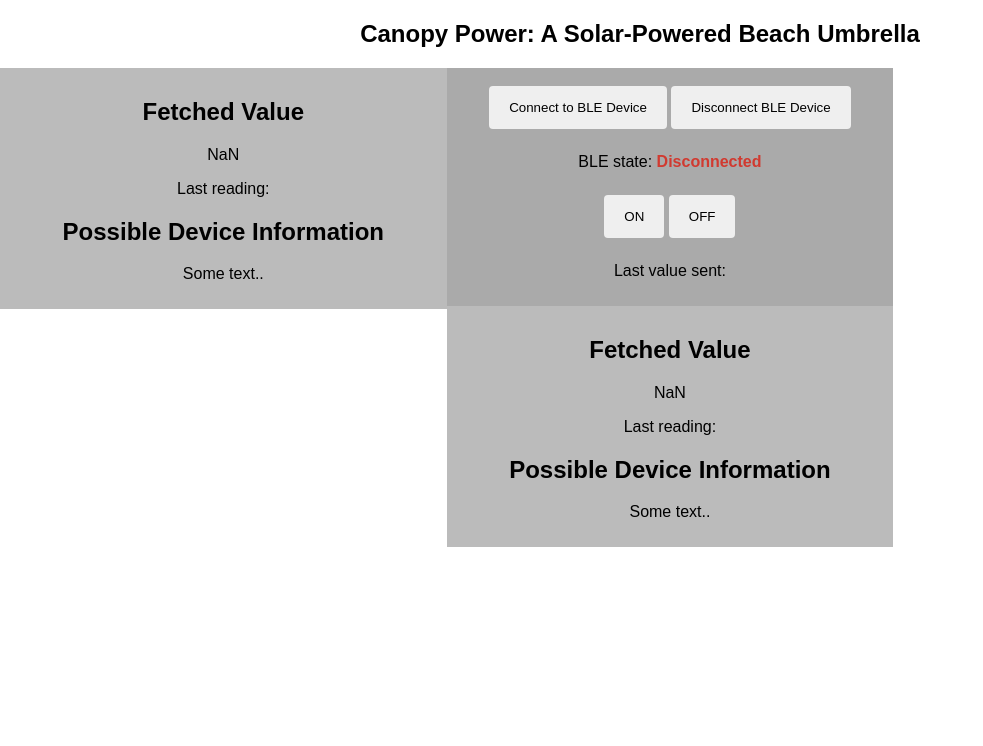
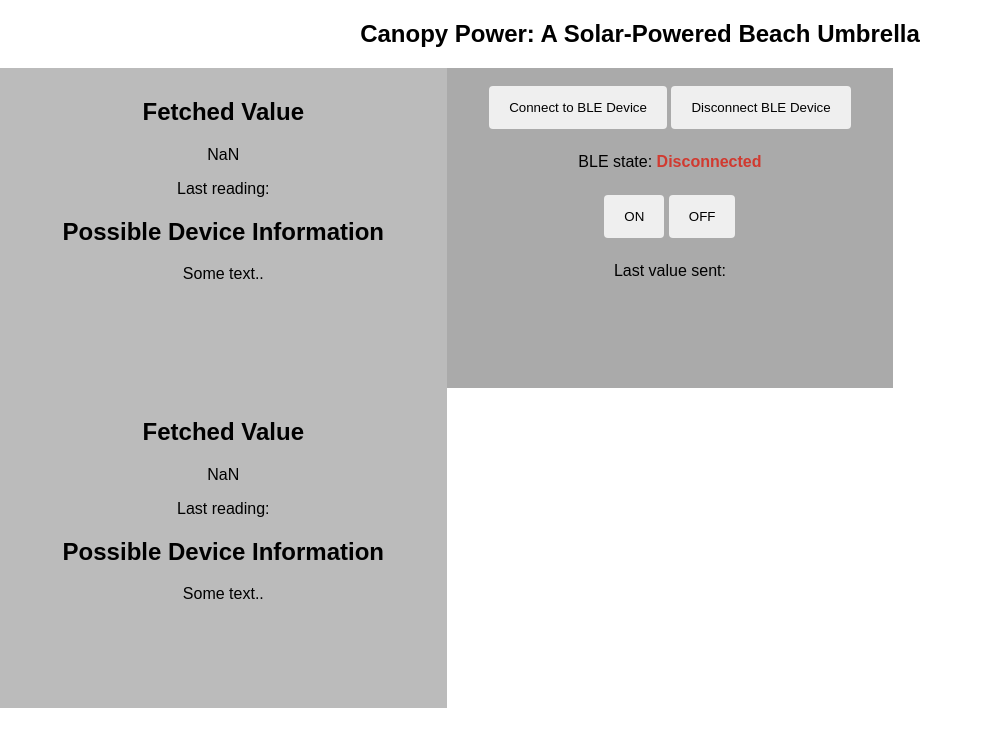
Before and after one commit to arj916/CapstoneProjectWeb, a plain HTML site: page index.html in a window 1280 px wide. Shown: the whole page, without its empty margins (0-983 px from the left). Drawn offline with Linux system fonts and the light colour scheme.

Commit message:
add hieght and box sizing

```diff
--- a/style.css
+++ b/style.css
@@ -66,12 +66,13 @@ button {
     float: left;
     width: 33.33%;
     padding: 10px;
-    background-color:#aaa;
+    height: 300px;
 }
 
   /* Clear floats after the columns */
-.row:after{
+  .row:after {
+    box-sizing: border-box;
     content: "";
     display: table;
     clear: both;
-}
+  }
```
